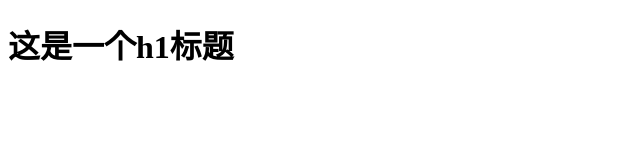
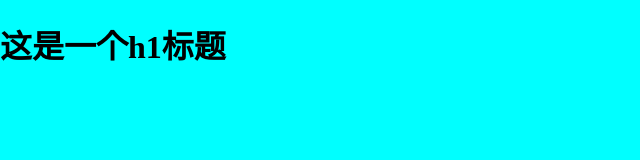
Before and after one commit to cbbzz2/project_01, a plain HTML site: page index.html in a window 1280 px wide. Shown: the whole page, without its empty margins (0-640 px from the left). Drawn offline with Linux system fonts and the light colour scheme.

Commit message:
修改了index.css

```diff
--- a/index.css
+++ b/index.css
@@ -0,0 +1,5 @@
+html,body{
+    margin: 0;
+    padding: 0;
+    background-color: cyan;
+}
--- a/index.html
+++ b/index.html
@@ -6,7 +6,7 @@
     <meta http-equiv="X-UA-Compatible" content="IE=edge">
     <meta name="viewport" content="width=device-width, initial-scale=1.0">
     <title>Document</title>
-    <link rel="stylesheet" href="./index.js">
+    <link rel="stylesheet" href="./index.css">
 </head>
 
 <body>
```
